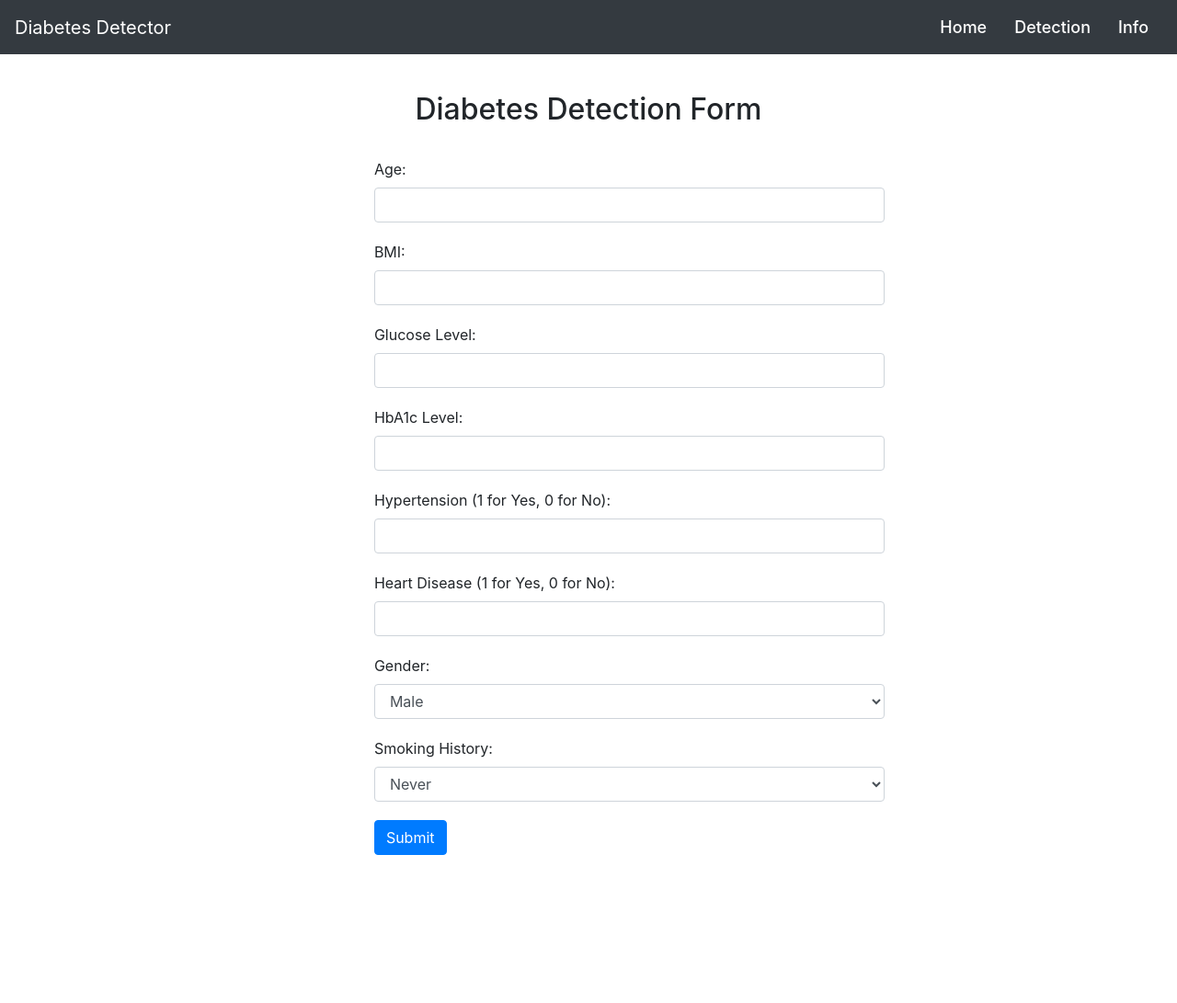
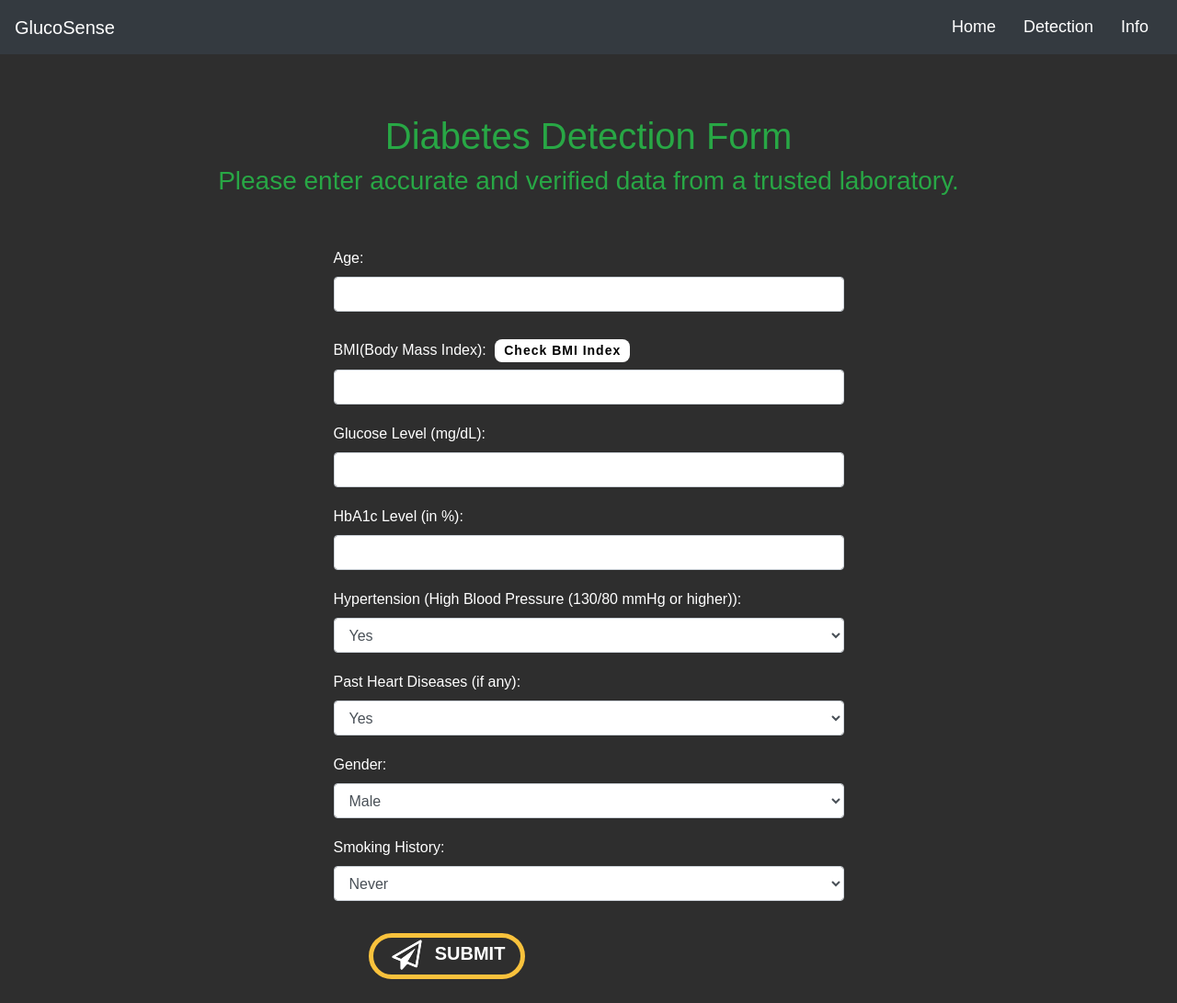
Before and after one commit to Vic710/Diabetes-Prediction-TechRush, a Flask app: page /detection in a window 1280 px wide. Shown: the whole page at 92% size. Before the commit the page ends 930 px from the top, so only its background shows below. Run offline with Flask 3, Linux system fonts and the light colour scheme; parts of the project's set-up code (start-up, migrations or seed data) failed here and were passed over; some libraries are stand-ins or nearby versions.

Commit message:
Update detection.html

```diff
--- a/templates/detection.html
+++ b/templates/detection.html
@@ -1,240 +1,3 @@
-<!-- <!DOCTYPE html>
-<html>
-
-<head>
-    <meta charset="utf-8">
-    <meta name="viewport" content="width=device-width, initial-scale=1, shrink-to-fit=no">
-    <link rel="stylesheet" href="https://maxcdn.bootstrapcdn.com/bootstrap/4.0.0/css/bootstrap.min.css">
-    <link rel="canonical" href="https://getbootstrap.com/docs/4.5/examples/carousel/">
-    <link rel="stylesheet" type="text/css" href="index.css">
-
-    <title>Diabetes Prediction</title>
-</head>
-<style>
-    .navbar-nav .nav-item .nav-link {
-        position: relative;
-        color: #fff;
-        font-size: 18px;
-        font-weight: 500;
-        padding: 8px 15px;
-        text-decoration: none;
-        transition: all 0.3s ease;
-    }
-
-    .navbar-nav .nav-item .nav-link:before {
-        content: '';
-        position: absolute;
-        bottom: -5px;
-        left: 50%;
-        height: 3px;
-        width: 0;
-        background: #34efdf;
-        border-radius: 12px;
-        transition: all 0.4s ease;
-        transform: translateX(-50%);
-    }
-
-    .navbar-nav .nav-item .nav-link:hover:before {
-        width: 100%;
-    }
-
-    .navbar-nav .nav-item .nav-link:hover {
-        color: #34efdf;
-    }
-
-    button {
-        border-style: none;
-    }
-
-    h1,
-    h2,
-    h3,
-    h4,
-    h5 {
-        text-align: center;
-
-    }
-
-    form {
-        margin-top: 3%;
-        margin-left: 29%;
-        margin-right: 21%;
-
-    }
-
-    form fieldset {
-        padding: 30px;
-        border-width: 20px;
-        border-style: groove;
-        border-color: #5a5a5a;
-        background-color: #fff;
-    }
-
-    fieldset h1 {
-        color: #5a5a5a;
-        padding-bottom: 20px;
-        margin-left: 35px;
-        display: inline-block;
-        cursor: pointer;
-        font-size: 28px;
-        text-align: center;
-    }
-
-    fieldset label {
-        margin-left: 20px;
-        margin-right: 40px;
-        padding: 23px;
-        font-size: 20px;
-        display: inline-block;
-        width: 240px;
-    }
-
-    fieldset input {
-        padding: 8px;
-        color: #938c8c
-    }
-
-    fieldset input:focus {
-        color: #000;
-    }
-
-    fieldset button {
-        margin-left: 60px;
-        color: #fff;
-        background-color: #5a5a5a;
-        border-radius: 3px;
-        padding: 13px 39px;
-        text-align: center;
-        letter-spacing: 0.9px;
-        text-decoration: none;
-        margin-right: 15px;
-        line-height: 26px;
-        font-size: 16px;
-        box-shadow: 0px 1px 3px 0px #5a5a5a;
-        right: 0px;
-        margin-top: 15px;
-    }
-
-
-    .submit {
-        margin-left: 60px;
-        color: #fff;
-        background-color: #5a5a5a;
-        border-radius: 3px;
-        padding: 13px 39px;
-        text-align: center;
-        letter-spacing: 0.9px;
-        text-decoration: none;
-        margin-right: 10px;
-        line-height: 26px;
-        font-size: 16px;
-        box-shadow: 0px 1px 3px 0px #5a5a5a;
-        right: 100px;
-        margin-top: 15px;
-    }
-
-    #link_to_edit {
-        padding-left: 45px;
-    }
-
-    .fieldset {
-        margin-top: 3%;
-        margin-left: 0%;
-        margin-right: 0%;
-        padding: 30px;
-        border-width: 25px;
-        border-style: ridge;
-        border-color: #257a7a;
-        box-shadow: 6px 13px 13px 0px black;
-        background-color: #ebfffa;
-    }
-</style>
-
-<body>
-
-    <header>
-        <nav class="navbar navbar-expand-lg navbar-dark bg-dark fixed-top">
-            <a class="navbar-brand" href="{{ url_for('index') }}">Diabetes Detector</a>
-            <button class="navbar-toggler" type="button" data-toggle="collapse" data-target="#navbarNav"
-                aria-controls="navbarNav" aria-expanded="false" aria-label="Toggle navigation">
-                <span class="navbar-toggler-icon"></span>
-            </button>
-            <div class="collapse navbar-collapse" id="navbarNav">
-                <ul class="navbar-nav ml-auto">
-                    <li class="nav-item">
-                        <a class="nav-link" href="{{ url_for('index') }}">Home</a>
-                    </li>
-                    <li class="nav-item">
-                        <a class="nav-link" href="{{ url_for('detection') }}">Detection</a>
-                    </li>
-                    <li class="nav-item">
-                        <a class="nav-link" href="{{ url_for('info') }}">Info</a>
-                    </li>
-                </ul>
-            </div>
-        </nav>
-    </header><br /><br />
-
-    <h1 style="text-align:center;">Diabetes Prediction</h1>
-    <h5 style="text-align:center;">Please enter the patient details</h5>
-    <form action="/predict" method="post">
-        <div class="form-group">
-            <label for="age">Age:</label>
-            <input type="number" class="form-control" id="age" name="age" required>
-        </div>
-        <div class="form-group">
-            <label for="bmi">BMI:</label>
-            <input type="number" step="any" class="form-control" id="bmi" name="bmi" required>
-        </div>
-        <div class="form-group">
-            <label for="glucose">Glucose Level:</label>
-            <input type="number" step="any" class="form-control" id="glucose" name="glucose" required>
-        </div>
-        <div class="form-group">
-            <label for="HbA1c_level">HbA1c Level:</label>
-            <input type="number" step="any" class="form-control" id="HbA1c_level" name="HbA1c_level" required>
-        </div>
-        <div class="form-group">
-            <label for="hypertension">Hypertension (1 for Yes, 0 for No):</label>
-            <input type="number" class="form-control" id="hypertension" name="hypertension" required>
-        </div>
-        <div class="form-group">
-            <label for="heart_disease">Heart Disease (1 for Yes, 0 for No):</label>
-            <input type="number" class="form-control" id="heart_disease" name="heart_disease" required>
-        </div>
-        <div class="form-group">
-            <label for="gender">Gender:</label>
-            <select class="form-control" id="gender" name="gender" required>
-                <option value="male">Male</option>
-                <option value="female">Female</option>
-            </select>
-        </div>
-        <div class="form-group">
-            <label for="smoking_history">Smoking History:</label>
-            <select class="form-control" id="smoking_history" name="smoking_history" required>
-                <option value="never">Never</option>
-                <option value="current">Current</option>
-                <option value="past_smoker">Past Smoker</option>
-                <option value="No Info">No Info</option>
-            </select>
-        </div>
-        <button type="submit" class="btn btn-primary">Submit</button>
-    </form>
-
-    </div>
-    <script src="https://code.jquery.com/jquery-3.2.1.slim.min.js"
-        integrity="sha384-KJ3o2DKtIkvYIK3UENzmM7KCkRr/rE9/Qpg6aAZGJwFDMVNA/GpGFF93hXpG5KkN"
-        crossorigin="anonymous"></script>
-    <script src="https://cdnjs.cloudflare.com/ajax/libs/popper.js/1.12.9/umd/popper.min.js"
-        integrity="sha384-ApNbgh9B+Y1QKtv3Rn7W3mgPxhU9K/ScQsAP7hUibX39j7fakFPskvXusvfa0b4Q"
-        crossorigin="anonymous"></script>
-    <script src="https://maxcdn.bootstrapcdn.com/bootstrap/4.0.0/js/bootstrap.min.js"
-        integrity="sha384-JZR6Spejh4U02d8jOt6vLEHfe/JQGiRRSQQxSfFWpi1MquVdAyjUar5+76PVCmYl"
-        crossorigin="anonymous"></script>
-</body>
-
-</html> -->
-
 <!DOCTYPE html>
 <html>
 
@@ -242,11 +5,26 @@
     <meta charset="utf-8">
     <meta name="viewport" content="width=device-width, initial-scale=1, shrink-to-fit=no">
     <link rel="stylesheet" href="https://maxcdn.bootstrapcdn.com/bootstrap/4.0.0/css/bootstrap.min.css">
+    <link href="https://maxcdn.bootstrapcdn.com/font-awesome/4.7.0/css/font-awesome.min.css" rel="stylesheet"
+        integrity="sha384-wvfXpqpZZVQGK6TAh5PVlGOfQNHSoD2xbE+QkPxCAFlNEevoEH3Sl0sibVcOQVnN" crossorigin="anonymous">
     <link rel="canonical" href="https://getbootstrap.com/docs/4.5/examples/carousel/">
-    <link rel="stylesheet" type="text/css" href="index.css">
 
     <title>Diabetes Prediction</title>
+    @import
+    url('https://fonts.googleapis.com/css2?family=Poppins:wght@100;200;300;400;500;600;700;800;900&display=swap');
     <style>
+        * {
+            margin: 0;
+            padding: 0;
+            box-sizing: border-box;
+            font-family: 'Poppins', sans-serif;
+        }
+
+        body {
+            background-color: #2e2e2e;
+            color: #28a745;
+        }
+
         .navbar-nav .nav-item .nav-link {
             position: relative;
             color: #fff;
@@ -264,7 +42,7 @@
             left: 50%;
             height: 3px;
             width: 0;
-            background: #34efdf;
+            background: #25c5ff;
             border-radius: 12px;
             transition: all 0.4s ease;
             transform: translateX(-50%);
@@ -275,7 +53,7 @@
         }
 
         .navbar-nav .nav-item .nav-link:hover {
-            color: #34efdf;
+            color: #000000;
         }
 
         .container {
@@ -286,118 +64,150 @@
             margin-bottom: 20px;
         }
 
-        button {
-            border-style: none;
-        }
-
         h1,
         h2,
         h3,
         h4,
         h5 {
             text-align: center;
-
         }
 
         form {
-            margin-top: 3%;
-            margin-left: 29%;
-            margin-right: 21%;
-
+            margin-top: 5%;
+            margin-left: 25%;
+            margin-right: 25%;
+            margin-bottom: 10%;
+            color: white;
         }
 
-        form fieldset {
-            padding: 30px;
-            border-width: 20px;
-            border-style: groove;
-            border-color: #5a5a5a;
-            background-color: #fff;
+        .bmi-button {
+            display: inline-block;
+            color: #000000;
+            background-color: #ffffff;
+            font-weight: 600;
+            margin-top: 10px;
+            border-radius: 8px;
+            padding: 2px 10px;
+            text-align: center;
+            letter-spacing: 1px;
+            text-decoration: none;
+            margin-left: 5px;
+            font-size: 14px;
+            transition: background-color 0.3s ease;
         }
 
-        fieldset h1 {
-            color: #5a5a5a;
-            padding-bottom: 20px;
-            margin-left: 35px;
-            display: inline-block;
-            cursor: pointer;
-            font-size: 28px;
-            text-align: center;
+        .bmi-button:hover {
+            background-color: rgb(3, 0, 0);
+            color: #ffffff;
+            text-decoration: none;
         }
 
-        fieldset label {
-            margin-left: 20px;
-            margin-right: 40px;
-            padding: 23px;
-            font-size: 20px;
-            display: inline-block;
-            width: 240px;
+        .btn {
+            position: absolute;
+            background-color: transparent;
+            top: 130%;
+            left: 38%;
+            transform: translate(-50%, -50%);
+            width: 170px;
+            height: 50px;
+            border: 5px solid #f9c23c;
+            padding: 2px;
+            border-radius: 120px;
+            cursor: pointer;
+            overflow: hidden;
         }
 
-        fieldset input {
-            padding: 8px;
-            color: #938c8c
+        .btn p {
+            text-transform: uppercase;
+            text-align: right;
+            color: #fff;
+            font-weight: 900;
+            font-size: 20px;
+            margin-right: 15px;
+            transition: all 0.5s ease;
         }
 
-        fieldset input:focus {
-            color: #000;
+        .send {
+            position: absolute;
+            top: 3px;
+            left: 20px;
+            color: #fff;
+            transition: all 0.5s ease;
         }
 
-        fieldset button {
-            margin-left: 60px;
+        .send2 {
+            position: absolute;
+            top: 3px;
+            left: 20px;
             color: #fff;
-            background-color: #5a5a5a;
-            border-radius: 3px;
-            padding: 13px 39px;
-            text-align: center;
-            letter-spacing: 0.9px;
-            text-decoration: none;
-            margin-right: 15px;
-            line-height: 26px;
-            font-size: 16px;
-            box-shadow: 0px 1px 3px 0px #5a5a5a;
-            right: 0px;
-            margin-top: 15px;
+            transition: all 0.5s ease;
         }
 
-
-        .submit {
-            margin-left: 60px;
-            color: #fff;
-            background-color: #5a5a5a;
-            border-radius: 3px;
-            padding: 13px 39px;
-            text-align: center;
-            letter-spacing: 0.9px;
-            text-decoration: none;
-            margin-right: 10px;
-            line-height: 26px;
-            font-size: 16px;
-            box-shadow: 0px 1px 3px 0px #5a5a5a;
-            right: 100px;
-            margin-top: 15px;
+        .btn:hover {
+            background: #f9c23c;
+            transition: all 0.5s ease;
         }
 
-        #link_to_edit {
-            padding-left: 45px;
+        .btn:hover p {
+            color: #000000;
+            transition: all 0.5s ease;
+            animation: move 1s linear 1s forwards;
         }
 
-        .fieldset {
-            margin-top: 3%;
-            margin-left: 0%;
-            margin-right: 0%;
-            padding: 30px;
-            border-width: 25px;
-            border-style: ridge;
-            border-color: #257a7a;
-            box-shadow: 6px 13px 13px 0px black;
-            background-color: #ebfffa;
+        .btn:hover .send {
+            top: -50px;
+            transition: all 0.5s ease;
+        }
+
+        .btn:hover .send2 {
+            top: 5px;
+            transition: all 0.5s ease;
+            animation: sending 1s linear 1s forwards;
+        }
+
+        @keyframes sending {
+            0% {
+                transform: translateY(0);
+            }
+
+            100% {
+                transform: translate(40px, -60px);
+            }
+        }
+
+        @keyframes move {
+            0% {
+                transform: translateX(0);
+            }
+
+            100% {
+                transform: translateX(-18px);
+            }
         }
     </style>
+    <script>
+        function validateForm() {
+            var age = document.getElementById('age').value;
+            var bmi = document.getElementById('bmi').value;
+            var blood_glucose_level = document.getElementById('blood_glucose_level').value;
+            var HbA1c_level = document.getElementById('HbA1c_level').value;
+            var hypertension = document.getElementById('hypertension').value;
+            var heart_disease = document.getElementById('heart_disease').value;
+            var gender = document.getElementById('gender').value;
+            var smoking_history = document.getElementById('smoking_history').value;
+
+            if (age === '' || bmi === '' || blood_glucose_level === '' || HbA1c_level === '' || hypertension === '' || heart_disease === '' || gender === '' || smoking_history === '') {
+                alert('Please fill out all fields.');
+                return false;
+            }
+            return true;
+        }
+    </script>
 </head>
 
 <body>
     <nav class="navbar navbar-expand-lg navbar-dark bg-dark fixed-top">
-        <a class="navbar-brand" href="{{ url_for('index') }}">Diabetes Detector</a>
+        <a class="navbar-brand" href="{{ url_for('index') }}">GlucoSense</a>
         <button class="navbar-toggler" type="button" data-toggle="collapse" data-target="#navbarNav"
             aria-controls="navbarNav" aria-expanded="false" aria-label="Toggle navigation">
             <span class="navbar-toggler-icon"></span>
@@ -418,32 +228,40 @@
     </nav>
 
     <div class="container">
-        <h2>Diabetes Detection Form</h2>
-        <form action="/predict" method="post">
+        <h1>Diabetes Detection Form</h1>
+        <h3>Please enter accurate and verified data from a trusted laboratory.</h3>
+        <form action="/predict" method="post" onsubmit="return validateForm()">
             <div class="form-group">
                 <label for="age">Age:</label>
-                <input type="number" class="form-control" id="age" name="age" required>
+                <input type="number" class="form-control" id="age" name="age" min="0" required>
             </div>
             <div class="form-group">
-                <label for="bmi">BMI:</label>
-                <input type="number" step="any" class="form-control" id="bmi" name="bmi" required>
+                <label for="bmi">BMI(Body Mass Index): <a class="bmi-button"
+                        href="https://www.ndtv.com/tools/calculator/bmi-calculator-online" target="_blank">Check
+                        BMI Index</a></label>
+                <input type="number" step="any" class="form-control" id="bmi" name="bmi" min="0" required>
             </div>
             <div class="form-group">
-                <label for="blood_glucose_level">Glucose Level:</label>
-                <input type="number" step="any" class="form-control" id="blood_glucose_level" name="blood_glucose_level"
-                    required>
+                <label for="blood_glucose_level">Glucose Level (mg/dL):</label>
+                <input type="number" step="any" class="form-control" id="blood_glucose_level" name="blood_glucose_level" min="0" required>
             </div>
             <div class="form-group">
-                <label for="HbA1c_level">HbA1c Level:</label>
-                <input type="number" step="any" class="form-control" id="HbA1c_level" name="HbA1c_level" required>
+                <label for="HbA1c_level">HbA1c Level (in %):</label>
+                <input type="number" step="any" class="form-control" id="HbA1c_level" name="HbA1c_level" min="0" required>
             </div>
             <div class="form-group">
-                <label for="hypertension">Hypertension (1 for Yes, 0 for No):</label>
-                <input type="number" class="form-control" id="hypertension" name="hypertension" required>
+                <label for="hypertension">Hypertension (High Blood Pressure (130/80 mmHg or higher)):</label>
+                <select class="form-control" id="hypertension" name="hypertension" required>
+                    <option value="1">Yes</option>
+                    <option value="0">No</option>
+                </select>
             </div>
             <div class="form-group">
-                <label for="heart_disease">Heart Disease (1 for Yes, 0 for No):</label>
-                <input type="number" class="form-control" id="heart_disease" name="heart_disease" required>
+                <label for="heart_disease">Past Heart Diseases (if any):</label>
+                <select class="form-control" id="heart_disease" name="heart_disease" required>
+                    <option value="1">Yes</option>
+                    <option value="0">No</option>
+                </select>
             </div>
             <div class="form-group">
                 <label for="gender">Gender:</label>
@@ -461,7 +279,14 @@
                     <option value="No Info">No Info</option>
                 </select>
             </div>
-            <button type="submit" class="btn btn-primary">Submit</button>
+            <div class="form-group">
+                <button type="submit" class="btn">
+                    <i class="fa fa-paper-plane-o fa-2x send" aria-hidden="true"></i>
+                    <i class="fa fa-paper-plane-o fa-2x send2" aria-hidden="true"></i>
+                    <p>Submit</p>
+                </button>
+            </div>
+
         </form>
     </div>
 </body>
```
